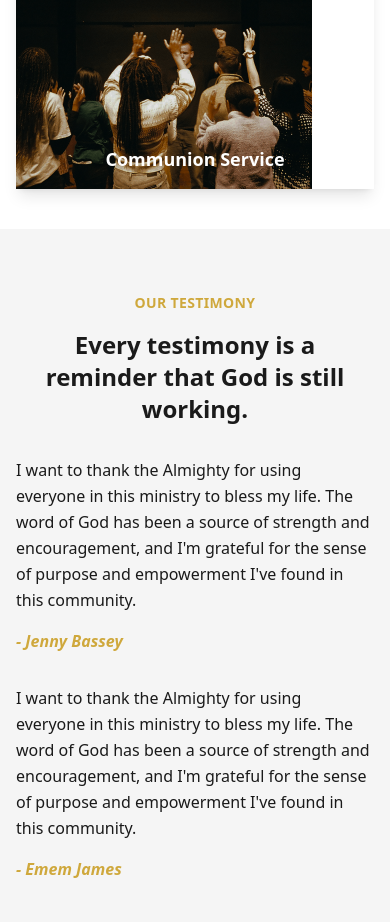
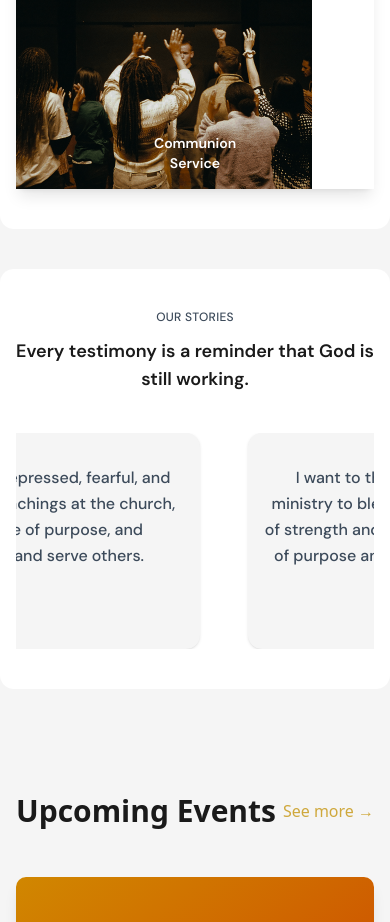
Before and after one commit to GCODESOfficial/ELYON, a Next.js app: page / in a window 390 px wide. Shown: the part 2760-3682 px from the top of the page. Built offline with nearby package versions, Linux system fonts and the light colour scheme.

Commit message:
feat: Add testimonials carousel

```diff
--- a/src/app/page.tsx
+++ b/src/app/page.tsx
@@ -3,6 +3,7 @@ import Image from "next/image"
 import { Merriweather, DM_Sans, Great_Vibes } from 'next/font/google';
 import { Button } from "@/components/ui/button";
 import { Card, CardContent, CardHeader } from '@/components/ui/card'
+import TestimonialCarousel from "@/components/TestimonialsCarousel";
 
 const merriweather = Merriweather({
   subsets: ['latin'],
@@ -84,7 +85,7 @@ export default function HomePage() {
       </section>
 
       {/* Join Us Section */}
-      <section className="md:mt-20 py-10 md:py-20 max-w-[1120px] mx-auto bg-[#FFFFFF]">
+      <section className="md:mt-20 py-10 md:py-20 max-w-[1120px] rounded-xl mx-auto bg-[#FFFFFF]">
         <div className="max-w-7xl mx-auto px-4 sm:px-6 lg:px-8 text-center">
           <div className={`text-[#3C4A5A] text-xs md:text-base font-medium uppercase tracking-wide mb-5 md:mb-10 ${dmSans.className}`}>Fellowship with us</div>
           <h2 className={`text-2xl md:text-[44px] mx-auto max-w-[571px] font-bold text-[#1A1A1A] mb-10 md:mb-20 ${merriweather.className}`}>
@@ -101,8 +102,8 @@ export default function HomePage() {
                 height={300}
                 className="w-full max-w-[296px] max-h-[240px] md:max-h-[357px] object-cover"
               />
-              <div className="absolute bottom-0 w-full py-4 flex justify-center">
-                <span className="text-white text-lg font-semibold">Sunday Worship Service</span>
+              <div className="absolute bottom-0 w-full py-4 flex justify-center md:w-[288px]">
+                <span className={`text-white text-sm md:text-2xl font-semibold ${dmSans.className}`}>Sunday <br />Worship Service</span>
               </div>
             </div>
 
@@ -115,8 +116,8 @@ export default function HomePage() {
                 height={300}
                 className="w-full max-w-[296px] max-h-[240px] md:max-h-[357px] object-cover"
               />
-              <div className="absolute bottom-0 w-full py-4 flex justify-center">
-                <span className="text-white text-lg font-semibold">Healing and Deliverance Service</span>
+              <div className="absolute bottom-0 w-full py-4 flex justify-center md:w-[288px]">
+                <span className={`text-white text-sm md:text-2xl font-semibold ${dmSans.className}`}>Healing and <br />Deliverance Service</span>
               </div>
             </div>
 
@@ -127,10 +128,10 @@ export default function HomePage() {
                 alt="Communion Service"
                 width={400}
                 height={300}
-               className="w-full max-w-[296px] max-h-[240px] md:max-h-[357px] object-cover"
+                className="w-full max-w-[296px] max-h-[240px] md:max-h-[357px] object-cover"
               />
-              <div className="absolute bottom-0 w-full py-4 flex justify-center">
-                <span className="text-white text-lg font-semibold">Communion Service</span>
+              <div className="absolute bottom-0 w-full py-4 flex justify-center md:w-[288px]">
+                <span className={`text-white text-sm md:text-2xl font-semibold ${dmSans.className}`}>Communion <br />Service</span>
               </div>
             </div>
           </div>
@@ -138,32 +139,15 @@ export default function HomePage() {
       </section>
 
       {/* Testimony Section */}
-      <section className="py-16 bg-[#F5F5F5]">
-        <div className="max-w-4xl mx-auto px-4 text-center">
-          <div className="text-[#CFA83C] text-sm font-semibold uppercase tracking-wide mb-4">Our Testimony</div>
-          <h2 className="text-2xl md:text-3xl font-bold text-[#1A1A1A] mb-8">
+      <section className="py-10 md:py-20 bg-[#F5F5F5]">
+        <div className="py-10 rounded-xl max-w-[1120px] bg-[#FFFFFF] mx-auto px-4 text-center">
+          <div className={`text-[#3C4A5A] text-xs md:text-base font-medium uppercase tracking-wide mb-3 md:mb-6 ${dmSans.className}`}>Our stories</div>
+          <h2 className={`max-w-[408px] mx-auto text-lg md:text-2xl font-semibold text-[#1A1A1A] mb-10 md:20 ${dmSans.className}`}>
             Every testimony is a reminder that God is still working.
           </h2>
 
-          <div className="grid grid-cols-1 md:grid-cols-2 gap-8 text-left">
-            <div className="space-y-4">
-              <p className="text-[#1A1A1A] leading-relaxed">
-                I want to thank the Almighty for using everyone in this ministry to bless my life. The word of God has
-                been a source of strength and encouragement, and I'm grateful for the sense of purpose and empowerment
-                I've found in this community.
-              </p>
-              <p className="text-[#CFA83C] font-semibold italic">- Jenny Bassey</p>
-            </div>
-
-            <div className="space-y-4">
-              <p className="text-[#1A1A1A] leading-relaxed">
-                I want to thank the Almighty for using everyone in this ministry to bless my life. The word of God has
-                been a source of strength and encouragement, and I'm grateful for the sense of purpose and empowerment
-                I've found in this community.
-              </p>
-              <p className="text-[#CFA83C] font-semibold italic">- Emem James</p>
-            </div>
-          </div>
+          {/* testimonials carousel */}
+          <TestimonialCarousel />
         </div>
       </section>
 
--- /dev/null
+++ b/src/components/TestimonialsCarousel.tsx
@@ -0,0 +1,100 @@
+"use client"
+
+import React, { useRef, useEffect, useState } from "react";
+import { DM_Sans, Great_Vibes } from 'next/font/google';
+
+const dmSans = DM_Sans({
+  subsets: ['latin'],
+  weight: ['500', '600'],
+});
+
+const greatVibes = Great_Vibes({
+  subsets: ['latin'],
+  weight: ['400'],
+});
+
+const testimonials = [
+    {
+        text: "I came to Elyon Life Ministry feeling depressed, fearful, and lost. Through the love, worship, and teachings at the church, God healed her, restored her sense of purpose, and empowered her to live in freedom and serve others.",
+        author: "Johnny Wills",
+    },
+    {
+        text: "I want to thank the Almighty for using everyone in this ministry to bless my life. The word of God has been a source of strength and encouragement, and I'm grateful for the sense of purpose and empowerment I've found in this community.",
+        author: "Emem James",
+    },
+    // Add more testimonials as needed
+];
+
+function TestimonialCarousel() {
+    const containerRef = useRef<HTMLDivElement>(null);
+    const [isPaused, setIsPaused] = useState(false);
+
+    useEffect(() => {
+        if (!containerRef.current) return;
+        const scrollStep = 1; // px per tick
+        const scrollInterval = 20; // ms
+        let interval: NodeJS.Timeout | null = null;
+
+        function startScroll() {
+            if (interval) return;
+            interval = setInterval(() => {
+                if (!containerRef.current || isPaused) return;
+                let currentScroll = containerRef.current.scrollLeft;
+                currentScroll += scrollStep;
+                if (
+                    currentScroll >=
+                    containerRef.current.scrollWidth - containerRef.current.clientWidth
+                ) {
+                    currentScroll = 0; // loop
+                }
+                containerRef.current.scrollLeft = currentScroll;
+            }, scrollInterval);
+        }
+
+        function stopScroll() {
+            if (interval) clearInterval(interval);
+            interval = null;
+        }
+
+        if (!isPaused) startScroll();
+        else stopScroll();
+
+        return () => stopScroll();
+    }, [isPaused]);
+
+    return (
+        <div
+            ref={containerRef}
+            className="overflow-x-hidden w-full"
+            style={{ width: "100%", cursor: "pointer" }}
+            onMouseEnter={() => setIsPaused(true)}
+            onMouseLeave={() => setIsPaused(false)}
+        >
+            <div className="flex">
+                {testimonials.map((t, i) => (
+                    <div
+                        key={i}
+                        className="min-w-[500px] max-w-[700px] bg-[#F5F5F5] rounded-xl shadow py-8 px-4 mx-6"
+                        style={{ display: "inline-block" }}
+                    >
+                        <p className={`text-[#3C4A5A] leading-relaxed font-medium text-base md:text-xl mb-4 ${dmSans.className}`}>{t.text}</p>
+                        <p className={`text-[#2E2E2E] text-2xl md:text-[32px] ${greatVibes.className}`}>{t.author}</p>
+                    </div>
+                ))}
+                {/* Duplicate for seamless loop */}
+                {testimonials.map((t, i) => (
+                    <div
+                        key={i + testimonials.length}
+                        className="min-w-[500px] max-w-[700px] bg-[#F5F5F5] rounded-lg shadow py-8 px-4 mx-6"
+                        style={{ display: "inline-block" }}
+                    >
+                        <p className={`text-[#3C4A5A] leading-relaxed font-medium text-base md:text-xl mb-4 ${dmSans.className}`}>{t.text}</p>
+                        <p className={`text-[#2E2E2E] text-2xl md:text-[32px] ${greatVibes.className}`}>{t.author}</p>
+                    </div>
+                ))}
+            </div>
+        </div>
+    );
+}
+
+export default TestimonialCarousel;
```
